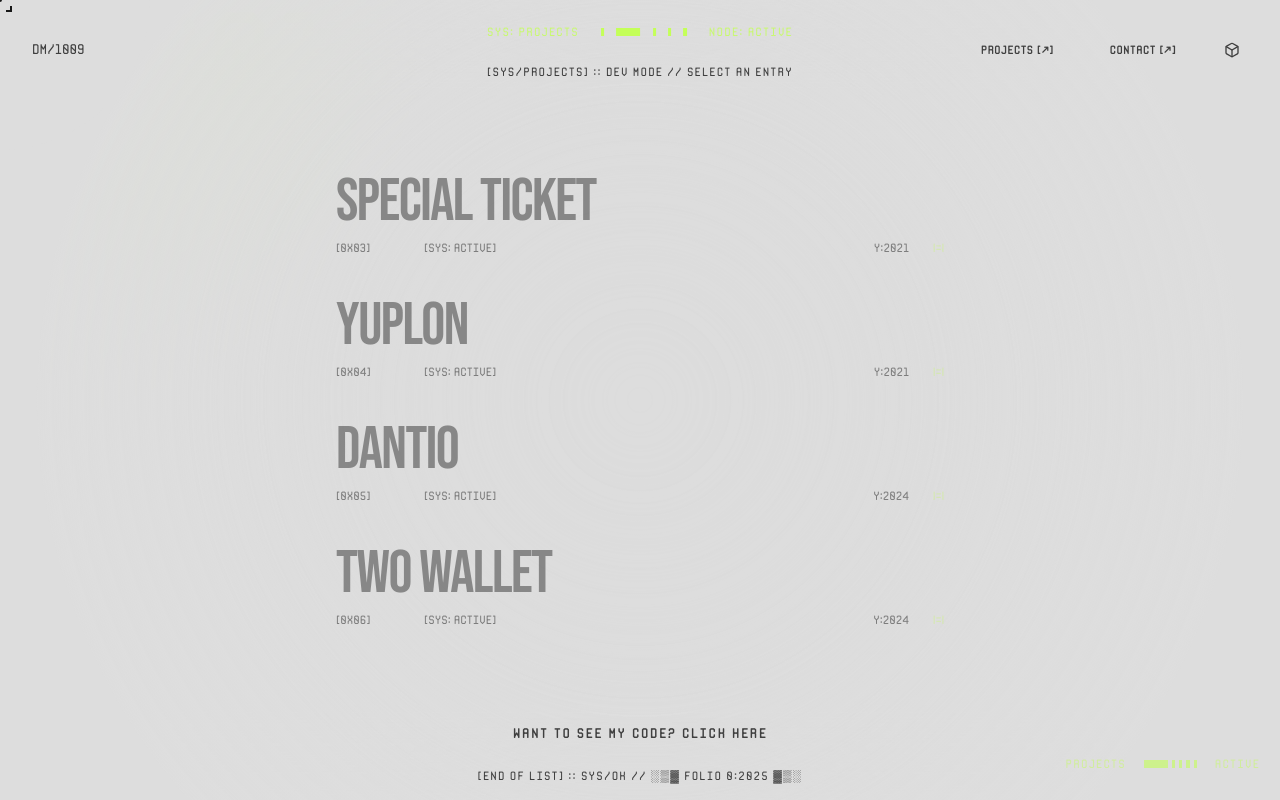
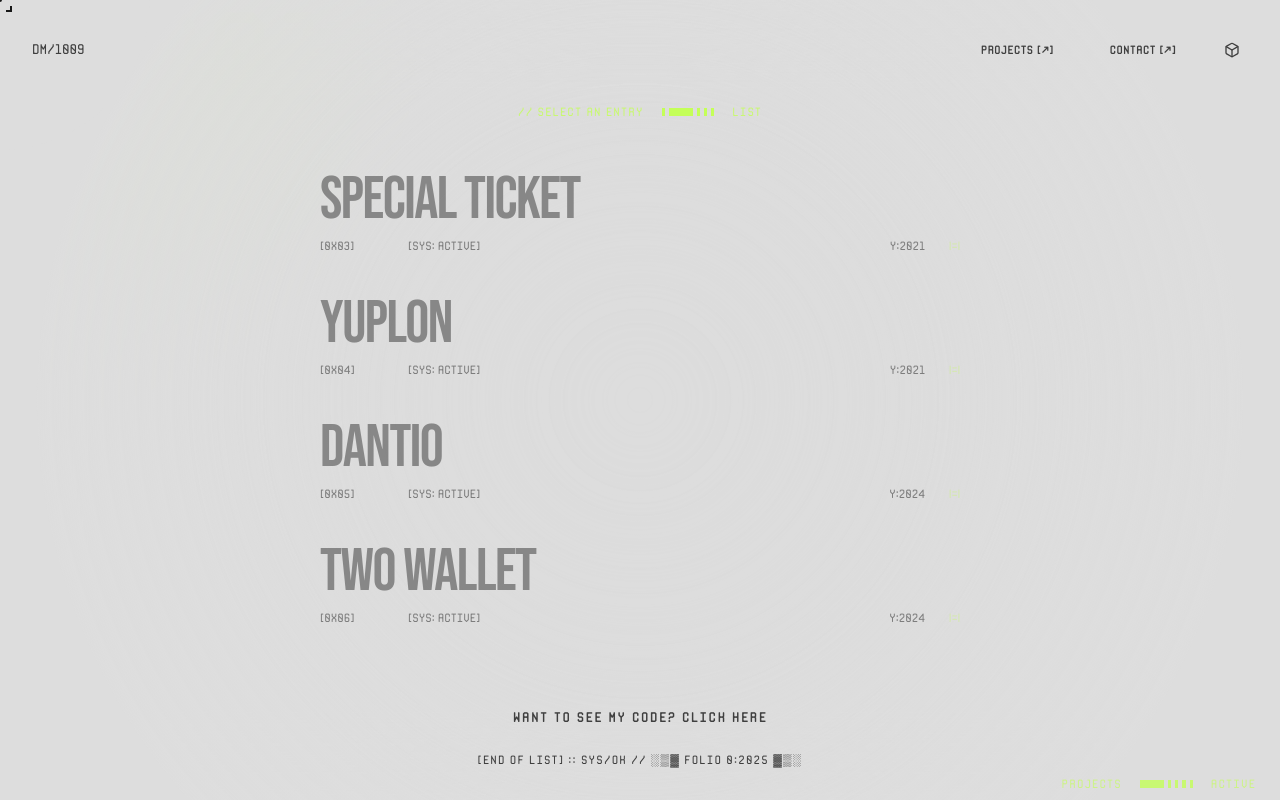
Before and after one commit to dmoscoa1009/dmoscoa-portfolio, a React (Vite) app: page /projects in a window 1280 px wide. Built offline with nearby package versions, Linux system fonts and the light colour scheme.

Commit message:
featL adjusted layout of projects page

```diff
--- a/src/pages/projects.tsx
+++ b/src/pages/projects.tsx
@@ -6,16 +6,13 @@ import { Button } from "@/components/ui/button";
 
 export default function ProjectsPage() {
   return (
-    <div className="pb-0 sm:py-20 relative h-svh w-full justify-center flex flex-col gap-8 sm:items-center">
+    <div className="pt-24 pb-8 px-6 relative min-h-svh w-full justify-between flex flex-col gap-4 items-center">
       {/* Top Techy Icon Row */}
-      <div className="sm:absolute top-4 sm:left-1/2 sm:-translate-x-1/2 z-10 flex flex-col items-center gap-4">
-        <StructureBar left="SYS: PROJECTS" right="NODE: ACTIVE" />
-        <div className="text-xs tracking-widest select-none">
-          [SYS/PROJECTS] :: DEV MODE // SELECT AN ENTRY
-        </div>
+      <div className="max-w-[80vw]">
+        <StructureBar left="// SELECT AN ENTRY" right="LIST" />
       </div>
       {/* Main Projects Section */}
-      <div className="w-full px-4 max-w-2xl flex flex-col items-start justify-center gap-2 flex-shrink-0 mx-auto sm:flex-1 sm:justify-center">
+      <div className="w-full max-w-2xl flex flex-col items-start justify-center gap-2">
         {projects.map((project, idx) => (
           <NavLink
             key={project.id + "-" + idx}
@@ -52,7 +49,7 @@ export default function ProjectsPage() {
         ))}
       </div>
       {/* Techy Footer */}
-      <div className="sm:absolute flex flex-col gap-4 bottom-4 sm:left-1/2 sm:-translate-x-1/2 text-xs tracking-widest z-10 select-none mx-auto">
+      <div className="flex flex-col gap-4 text-xs tracking-widest select-none">
         {/* Extra Techy Section - replaced with single link */}
         <div className="mx-auto w-full max-w-2xl flex flex-col items-center justify-end gap-6 px-4 mt-auto flex-grow">
           <NavLink to="/code" className="mt-8">
@@ -65,7 +62,7 @@ export default function ProjectsPage() {
       </div>
 
       {/* Bottom Structure Bar */}
-      <div className="absolute bottom-5 right-5 z-0 opacity-60">
+      <div className="absolute bottom-0 right-6 z-0 opacity-80">
         <StructureBar left="PROJECTS" right="ACTIVE" duration={10000} />
       </div>
     </div>
```
